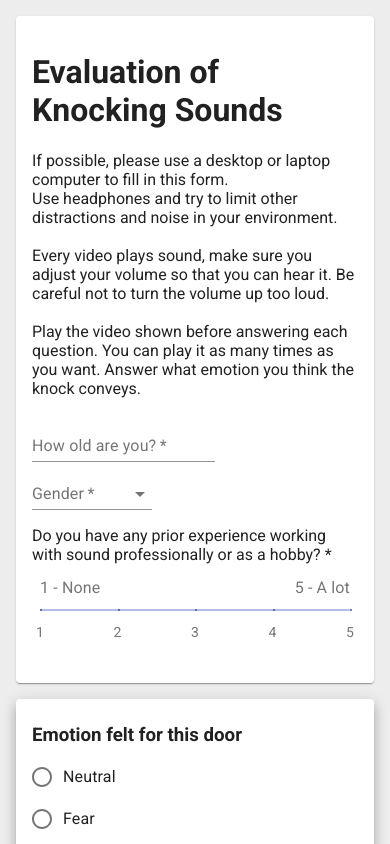
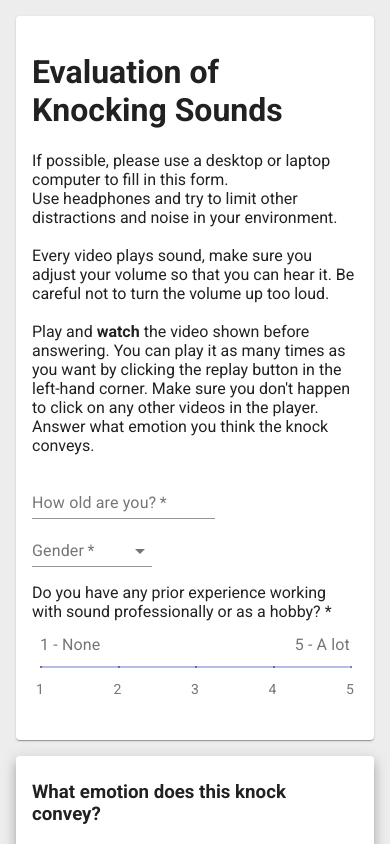
Before and after one commit to AdamJonsson/DM2350-PS4, a React (Create React App) app: page / in a window 390 px wide. Shown: the top 844 px of the page. Built offline with nearby package versions, Linux system fonts and the light colour scheme.

Commit message:
Update text and input, add mobile check

```diff
--- a/package.json
+++ b/package.json
@@ -16,6 +16,7 @@
     "firebase": "^7.21.0",
     "node-sass": "^4.14.1",
     "react": "^16.13.1",
+    "react-device-detect": "^1.13.1",
     "react-dom": "^16.13.1",
     "react-router-dom": "^5.2.0",
     "react-scripts": "3.4.3",
--- a/src/Survey.tsx
+++ b/src/Survey.tsx
@@ -13,6 +13,7 @@ import {
   Slider,
   TextField,
 } from "@material-ui/core";
+import { isMobile } from "react-device-detect";
 import { Door } from "./models/Door";
 import { DoorForm, SurveyForm } from "./models/SurveyForm";
 import useWindowDimensions from "./hooks/useWindowDimensions";
@@ -22,9 +23,10 @@ function Survey() {
   const [showErrors, setShowErrors] = useState(false);
   const [doorAnswers, setDoorAnswers] = useState<any>({});
 
-  const [age, setAge] = useState(0);
+  const [age, setAge] = useState("");
   const [soundFamiliarity, setSoundFamiliarity] = useState(0);
   const [gender, setGender] = useState("");
+  const [customGender, setCustomGender] = useState("");
   const [comment, setComment] = useState("");
 
   const windowDimensions = useWindowDimensions();
@@ -48,7 +50,7 @@ function Survey() {
 
   const sendSurvey = () => {
     if (document) {
-      if (gender === "" || age === 0 || soundFamiliarity === 0) {
+      if (gender === "" || age === "" || soundFamiliarity === 0) {
         document
           .getElementById(`intro`)!
           .scrollIntoView({ behavior: "smooth" });
@@ -74,15 +76,20 @@ function Survey() {
           const form = new SurveyForm(
             age,
             soundFamiliarity,
-            gender,
+            checkCustomGender() ? customGender : gender,
             answers,
-            comment
+            comment,
+            isMobile
           );
           SurveyService.uploadSurveyToFirestore(form).then(() => setSent(true));
         }
       }
     }
   };
+
+  const checkCustomGender = () => {
+    return gender === "not-listed"
+  }
 
   return (
     <div className="App">
@@ -111,17 +118,18 @@ function Survey() {
                     too loud.
                     <br />
                     <br />
-                    Play the video shown before answering each question. You can
-                    play it as many times as you want. Answer what emotion you
-                    think the knock conveys.
+                    Play and <b>watch</b> the video shown before answering. You can
+                    play it as many times as you want by clicking the replay
+                    button in the left-hand corner. Make sure you don't happen
+                    to click on any other videos in the player. Answer what
+                    emotion you think the knock conveys.
                   </p>
                   <TextField
                     label="How old are you?"
-                    type="number"
                     required
                     id="standard-basic"
-                    error={showErrors && age === 0}
-                    onBlur={(e) => setAge(parseInt(e.target.value))}
+                    error={showErrors && age === ""}
+                    onBlur={(e) => setAge(e.target.value)}
                   />
                   <br />
                   <FormControl className="form-control">
@@ -138,10 +146,24 @@ function Survey() {
                       <MenuItem value={"male"}>Male</MenuItem>
                       <MenuItem value={"female"}>Female</MenuItem>
                       <MenuItem value={"non-binary"}>Non-binary</MenuItem>
+                      <MenuItem value={"not-listed"}>Not listed</MenuItem>
                       <MenuItem value={"no-disclosure"}>
                         Don't want to disclose
                       </MenuItem>
                     </Select>
+                    {checkCustomGender() && (
+                      <TextField
+                        label="Specify your gender"
+                        required
+                        id="standard-basic"
+                        error={
+                          showErrors &&
+                          checkCustomGender() &&
+                          customGender === ""
+                        }
+                        onBlur={(e) => setCustomGender(e.target.value)}
+                      />
+                    )}
                   </FormControl>
                   <br />
                   <p
@@ -217,7 +239,7 @@ function Survey() {
               ))}
               <Card>
                 <div className="content-padding">
-                  <h2>What did you think of the survey?</h2>
+                  <h2>Do you have anything to add (thougths, comments, etc)?</h2>
                   <div style={{ display: "flex" }}>
                     <TextField
                       id="outlined-multiline-static"
--- a/src/components/question/question.tsx
+++ b/src/components/question/question.tsx
@@ -79,7 +79,7 @@ const Question: FC<QuestionProps> = (props) => {
           }}
         />
         <div className="controls">
-          <h3>Emotion felt for this door</h3>
+          <h3>What emotion does this knock convey?</h3>
           <RadioGroup onChange={(e) => props.setEmotion(e.target.value)}>
             {emotions.map((emotion) => (
               <FormControlLabel
--- a/src/models/SurveyForm.ts
+++ b/src/models/SurveyForm.ts
@@ -2,11 +2,12 @@ import { Door } from "./Door";
 
 export class SurveyForm {
     constructor(
-        public ageOfSubject: number,
+        public ageOfSubject: string,
         public soundFamiliarity: number,
         public gender: string,
         public doorForms: DoorForm[],
         public otherComment: string,
+        public isMobile: boolean,
     ){};
 
     getAsFirestoreObject() {
@@ -16,6 +17,7 @@ export class SurveyForm {
             soundFamiliarity: this.soundFamiliarity,
             gender: this.gender,
             otherComment: this.otherComment,
+            isMobile: this.isMobile
         }
     }
 }
```
Also changed, not shown: 1 other file (tests, documents, lock files or other folders).
